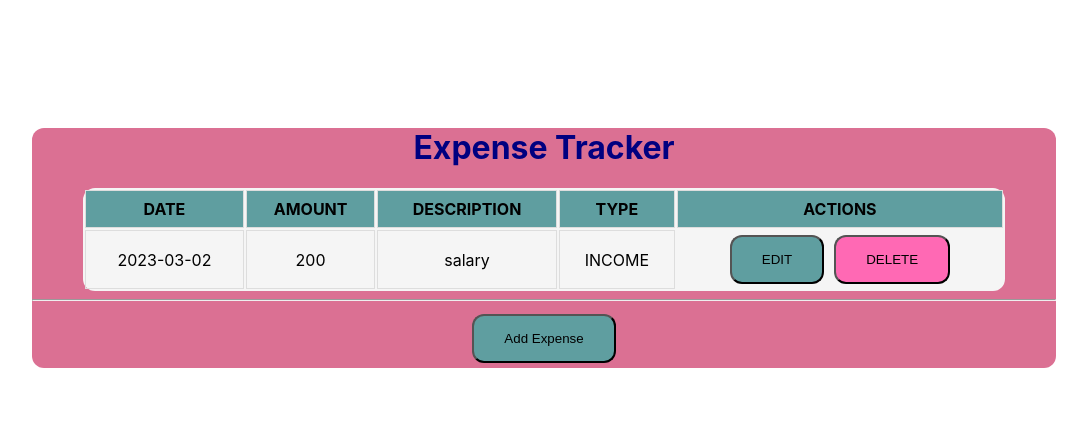
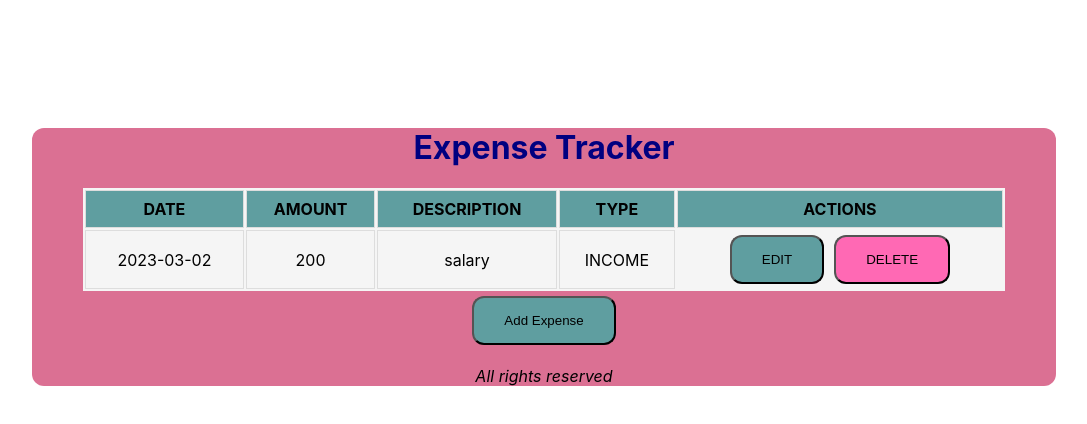
Before and after one commit to Mwiberisu/miniapps-silver, a React (Create React App) app in the folder week1/expense-tracker/: page / in a window 1280 px wide. Shown: the top 424 px of the page, without its empty margins (96-1183 px from the left). Built offline with nearby package versions, Linux system fonts and the light colour scheme.

Commit message:
Added footer

```diff
--- a/week1/expense-tracker/src/components/App.css
+++ b/week1/expense-tracker/src/components/App.css
@@ -13,7 +13,6 @@ form {
   background-color: whitesmoke;
   width: 90%;
   margin: auto;
-  border-radius: 12px;
 }
 thead {
   font-weight: bold;
@@ -47,3 +46,7 @@ select {
   border-radius: 8px;
   box-sizing: border-box;
 }
+
+.footer {
+  font-style: italic;
+}
--- a/week1/expense-tracker/src/components/App.js
+++ b/week1/expense-tracker/src/components/App.js
@@ -2,6 +2,7 @@ import React from "react";
 import Header from "./Header";
 import "./App.css";
 import MainPage from "./MainPage";
+import Footer from "./Footer";
 
 function App() {
   return (
@@ -9,6 +10,7 @@ function App() {
       <div className="app">
         <Header />
         <MainPage />
+        <Footer />
       </div>
     </React.Fragment>
   );
--- a/week1/expense-tracker/src/components/ExpenseList.js
+++ b/week1/expense-tracker/src/components/ExpenseList.js
@@ -38,7 +38,7 @@ function ExpenseList(props) {
           ))}
         </tbody>
       </table>
-      <hr />
+
       <button className="button">Add Expense</button>
     </React.Fragment>
   );
--- /dev/null
+++ b/week1/expense-tracker/src/components/Footer.js
@@ -0,0 +1,11 @@
+import React from "react";
+
+function Footer() {
+  return (
+    <div className="footer">
+      <p>All rights reserved</p>
+    </div>
+  );
+}
+
+export default Footer;
```
